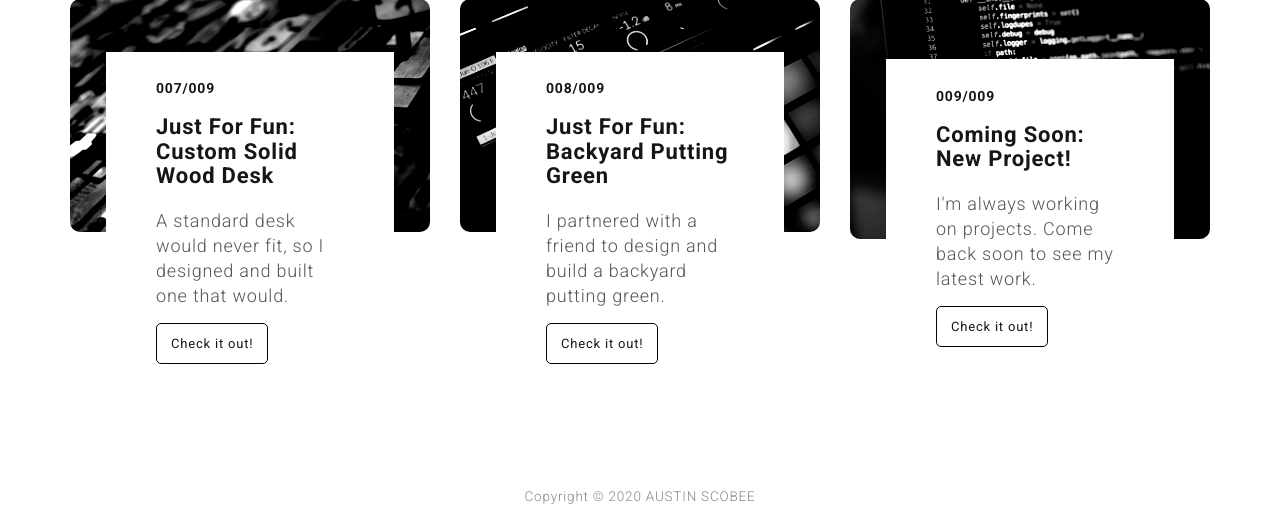
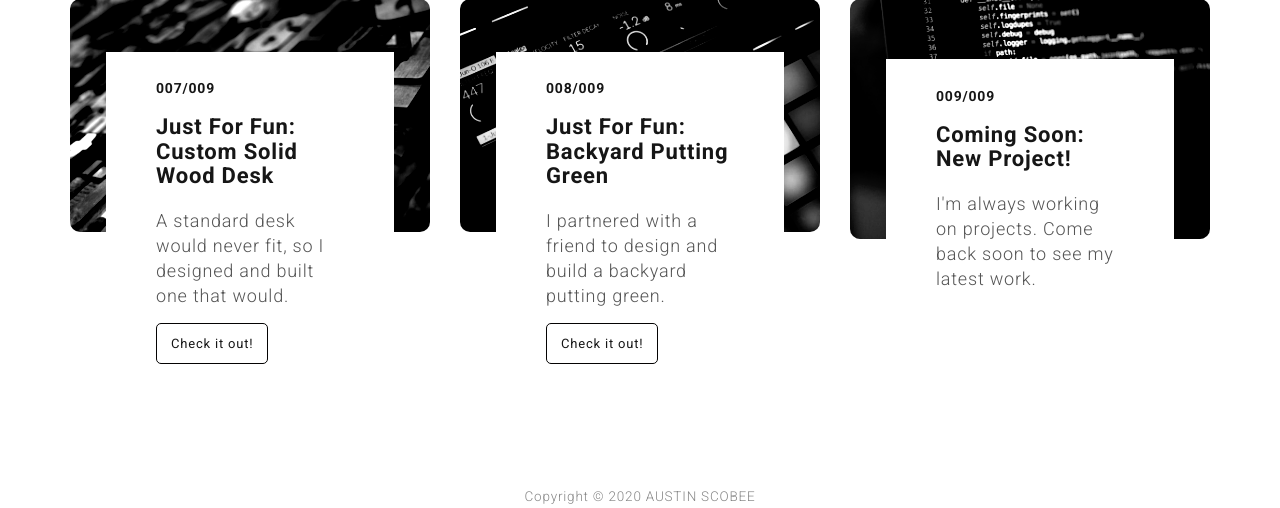
Before and after one commit to ascobee/portfo, a Python web app: template templates/works/index.html in a window 1280 px wide. Shown: the part 1025-1533 px from the top of the page. Run offline with Jinja, Linux system fonts and the light colour scheme; the template is opened without the code that fills it, so the values that code supplies are empty; some libraries are stand-ins or nearby versions.

Commit message:
Small change

```diff
--- a/templates/works/index.html
+++ b/templates/works/index.html
@@ -175,7 +175,7 @@
                       <h4>009/009</h4>
                       <h3>Coming Soon: New Project!</h3>
                       <p>I'm always working on projects. Come back soon to see my latest work.</p>
-                      <a href="./" title="" class="btn btn-default">Check it out!</a>
+                      <!-- <a href="./" title="" class="btn btn-default">Check it out!</a> -->
                     </div>
                   </div>
 
```
